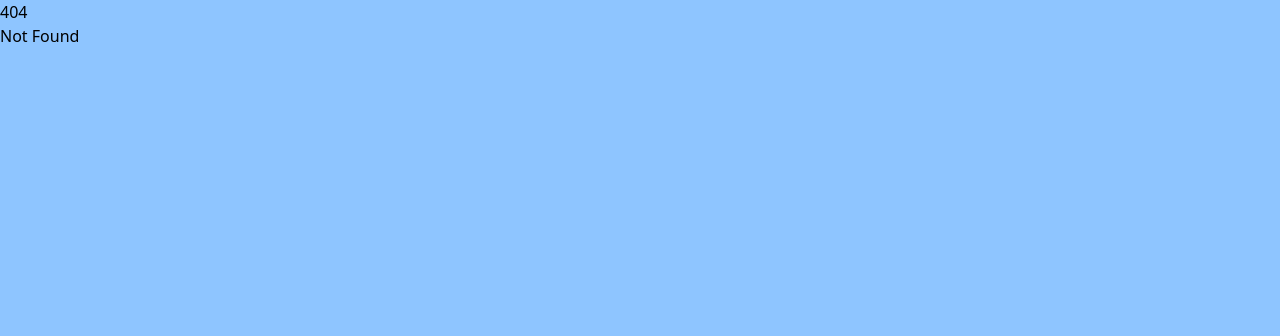
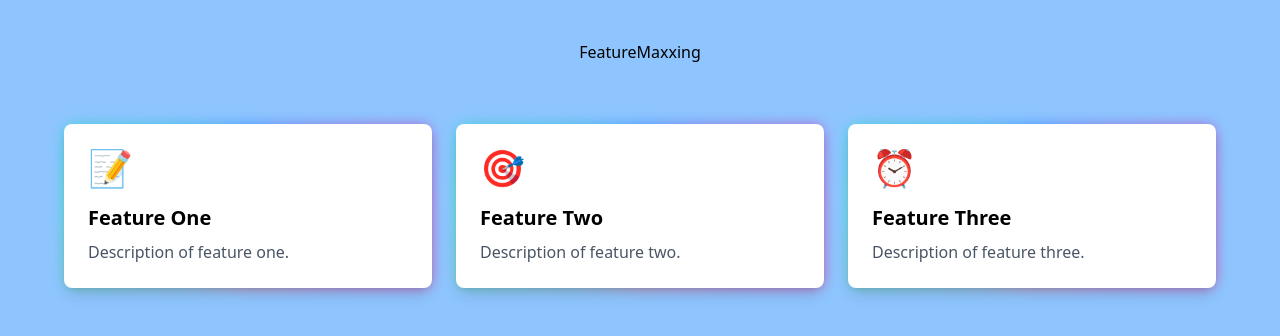
Before and after one commit to tanishdadev/Productivity-Bro, a SvelteKit app: page /features in a window 1280 px wide. Before the commit this address had no page. Shown: the top 336 px of the page. Built offline with nearby package versions, Linux system fonts and the light colour scheme.

Commit message:
Made the functionality of the timer and added the toggle theme button

```diff
--- a/src/routes/+page.svelte
+++ b/src/routes/+page.svelte
@@ -1,32 +1,23 @@
 <script>
-    import { goto } from "$app/navigation";
 
-    function goToFeatures() {
-        goto("/feature");
-    }
-
-    function goToApp() {
-        goto("/main");
-    }
 </script>
 
 <div class="bg-blue-200 rounded-lg drop-shadow-lg p-1 m-4 pt-6 pb-4">
   <div class="flex flex-col items-center text-center space-y-4">
     <div class="font-bold text-5xl text-blue-900 relative inline-block headhover-underline">Productivity Bro</div>
-    <div class="font-bold text-2xl text-slate-700 pb-4 pt-4 inline-block hover-underline">Built to keep you moving, one goal at a time!</div>
+    <div class="font-bold text-3xl text-slate-700 pb-4 pt-4 inline-block hover-underline">Built to keep you moving, one goal at a time!</div>
   </div>
 </div>
 
-<div>Next Steps</div>
-<div>
+<div class="py-12 text-center text-2xl">So you want to do productivity maxxing?</div>
+<div class="flex gap-25 py-10 justify-center">
     <div>
-        <button onclick="{goToApp}"></button>
+        <a href="/main" class="inline-block bg-amber-700 p-4 border-2">BroMaxxing</a>
     </div>
     <div>
-        <button onclick="{goToFeatures}"></button>
+        <a href="/features" class="inline-block bg-amber-700 p-4 border-2">Features</a>
     </div>
 </div>
-
 
 <style>
     .headhover-underline:hover {
--- /dev/null
+++ b/src/routes/features/+page.svelte
@@ -0,0 +1,9 @@
+<script>
+    import Grid from './grid.svelte';
+</script>
+
+<Grid />
+
+<style>
+
+</style>
--- /dev/null
+++ b/src/routes/features/grid.svelte
@@ -0,0 +1,73 @@
+<script>
+    const features = [
+        {
+            title: "Feature One",
+            description: "Description of feature one.",
+            icon: "📝"
+        },
+        {
+            title: "Feature Two",
+            description: "Description of feature two.",
+            icon: "🎯"
+        },
+        {
+            title: "Feature Three",
+            description: "Description of feature three.",
+            icon: "⏰"
+        }
+    ];
+</script>
+
+<section class="py-10 px-10 bg-blue-300">
+    <div class="max-w-6xl mx-auto isolate">
+        <div class="flex flex-col items-center text-center mb-15">FeatureMaxxing</div>
+
+        <div class="grid grid-cols-1 sm:grid-cols-2 lg:grid-cols-3 gap-6 mt-8">
+            {#each features as feature}
+                <div class="bg-white p-6 rounded-lg shadow-lg hover:shadow-2xl transition-shadow duration-300 card">
+                    <div class="text-4xl mb-4">{feature.icon}</div>
+                    <h3 class="text-xl font-semibold mb-2">{feature.title}</h3>
+                    <p class="text-gray-600">{feature.description}</p>
+                </div>
+            {/each}
+        </div>
+    </div>
+</section>
+
+
+<style>
+    .card{
+        position: relative;
+    }
+    .card::after, .card::before{
+        content: '';
+        position: absolute;
+        height: 100%;
+        width: 100%;
+        background-image: conic-gradient(from var(--angle), #ff4545, #00ff99, #006aff, #ff0095, #ff4545);
+        top: 50%;
+        left: 50%;
+        translate: -50% -50%;
+        z-index: -1;
+        padding: 15px;
+        border-radius: 10px;
+        animation: 2s spin linear infinite;
+    }
+    @property --angle{
+        syntax: "<angle>";
+        initial-value: 0deg;
+        inherits: false;
+    }
+    .card::before{
+        filter: blur(0.4rem);
+        opacity: 0.5;
+    }
+    @keyframes spin{
+        from{
+            --angle: 0deg;
+        }
+        to{
+            --angle: 360deg;
+        }
+}
+</style>
--- a/src/routes/grid.svelte
+++ /dev/null
@@ -1,30 +0,0 @@
-<script>
-    const features = [
-        {
-            title: "Feature One",
-            description: "Description of feature one.",
-            icon: "📝"
-        },
-        {
-            title: "Feature Two",
-            description: "Description of feature two.",
-            icon: "🎯"
-        },
-        {
-            title: "Feature Three",
-            description: "Description of feature three.",
-            icon: "⏰"
-        }
-    ];
-</script>
-
-<section class="py-10 px-10">
-    <div class="max-w-6xl mx-auto">
-        <div>FeatureMaxxing</div>
-    </div>
-</section>
-
-
-<style>
-
-</style>
--- /dev/null
+++ b/src/routes/main/+page.svelte
@@ -0,0 +1,55 @@
+<script>
+    let time = $state(25 * 60);
+    let isRunning = false;
+    let timer;
+
+    function startTimer() {
+        if (isRunning) return;
+        isRunning = true;
+        timer = setInterval(() => {
+            if (time <= 0) {
+                clearInterval(timer);
+                isRunning = false;
+                alert("Time's up!");
+                return;
+            }
+            time--;
+        }, 1000);
+    }
+
+    function pauseTimer() {
+        if (!isRunning) return;
+        clearInterval(timer);
+        isRunning = false;
+    }
+
+    function resetTimer() {
+        clearInterval(timer);
+        time = 25 * 60;
+        isRunning = false;
+    }
+
+    function toggleTheme() {
+    }
+
+</script>
+
+<div class="flex justify-end px-5">
+    <button class="border-2">Toggle Screen</button>
+</div>
+
+<div class="space-y-20 py-50 flex flex-col items-center justify-center">
+    <div class="flex flex-col items-center justify-center">
+        <h1 class="text-8xl">{Math.floor(time/60)}:{String(time%60).padStart(2,'0')}</h1>
+    </div>
+
+    <div class="space-x-20">
+        <button onclick={startTimer} class="border-2">Start</button>
+        <button onclick={pauseTimer} class="border-2">Pause</button>
+        <button onclick={resetTimer} class="border-2">Reset</button>
+    </div>
+</div>
+
+<style>
+
+</style>
```
